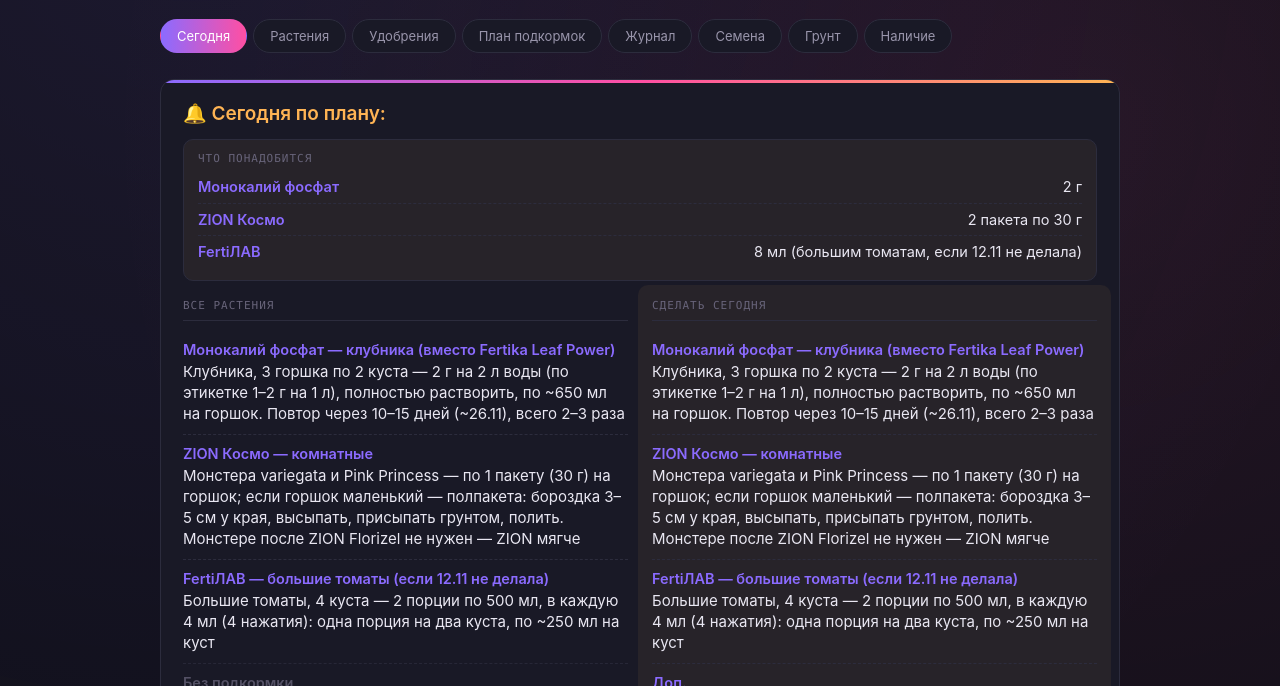
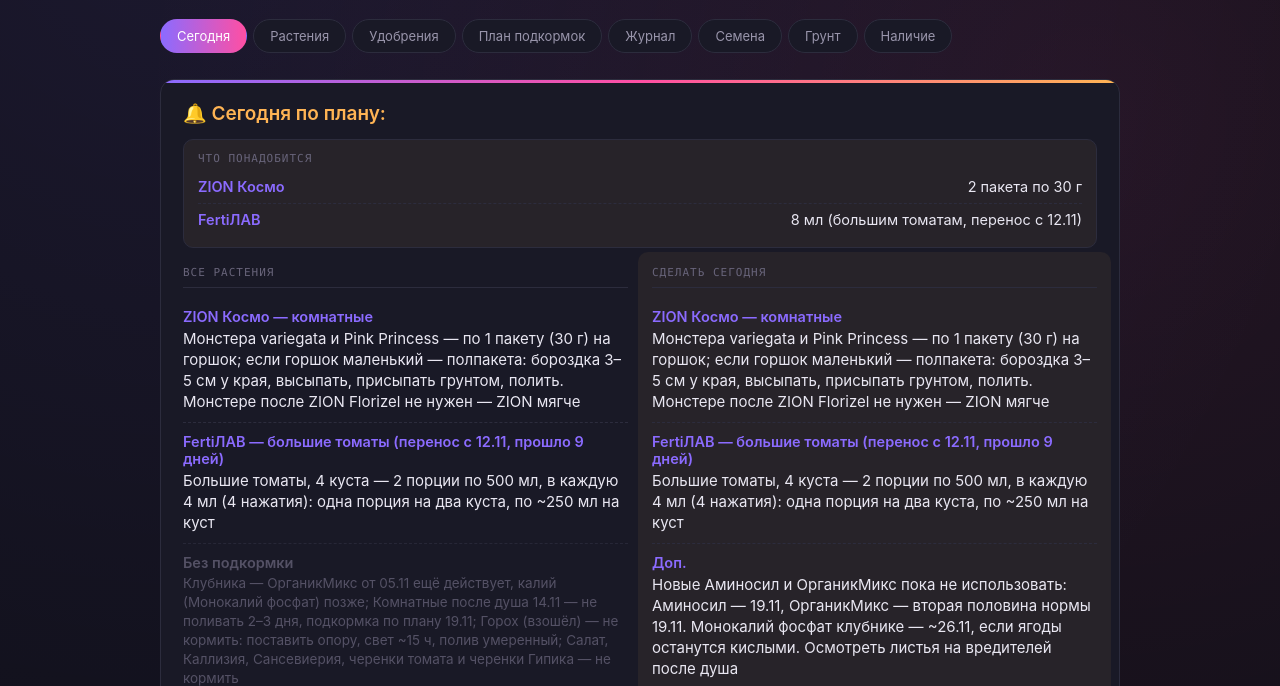
Before and after one commit to aA210199Aa/My-plants, a plain HTML site: page index.html in a window 1280 px wide. Shown: the part 114-800 px from the top of the page. Drawn offline with Linux system fonts and the light colour scheme.

Commit message:
14.11: клубнику сегодня не кормим (ОрганикМикс 05.11), 06.11 пропущено, 12.11 перенесено на 14.11, калий ~26.11
Co-Authored-By: Claude Sonnet 5.5 <noreply@anthropic.com>

```diff
--- a/index.html
+++ b/index.html
@@ -473,6 +473,7 @@ const PLANTS_SALAD = [
 
 const PLANTS_BERRIES = [
   {n:"Клубника (6 кустов)", loc:"Стеллаж", pot:"3 горшка по 5л, по 2 куста", state:"good", photos:["photos/strawberry-1.jpg","photos/strawberry-2.jpg","photos/strawberry-3.jpg"], photoDate:"03.11.2026", note:"Пересажены из стаканчиков в большие горшки, цветут, есть созревшая ягода. В одном горшке у куста сухая мохнатая розетка в центре — возможно, отмирает. Уточнено 04.11: 6 кустов, по 2 в каждом из трёх горшков по 5л. 05.11: в одном горшке один куст совсем маленький — по фото 03.11 низкий, с сухой «мохнатой» серединой и 2–3 листьями, рядом сильный сосед", history:[
+    {date:"14.11.2026", note:"Подкормку калием откладываем: ОрганикМикс от 05.11 ещё действует. Вторая половина ОрганикМикса 19.11, калий (Монокалий фосфат) ~26.11 при кислых ягодах"},
     {date:"05.11.2026", note:"В одном горшке куст совсем маленький (слабый) — срезаем цветоносы и подсохшие листья, даём окрепнуть"},
     {date:"05.11.2026", note:"Первый урожай: съедено 3 ягоды, кисловатые"},
     {date:"05.11.2026", note:"Подкормка ОрганикМикс: по 2 ст.л. на горшок (половина нормы), пакет закончился. Следующая ~20.12"},
@@ -631,16 +632,14 @@ const FERT_BIO = [
 const PLAN = [
   {date:"14.11.2026", status:"pending",
   need:[
-    {label:"Монокалий фосфат", val:"2 г"},
     {label:"ZION Космо", val:"2 пакета по 30 г"},
-    {label:"FertiЛАВ", val:"8 мл (большим томатам, если 12.11 не делала)"},
+    {label:"FertiЛАВ", val:"8 мл (большим томатам, перенос с 12.11)"},
   ],
   items:[
-    {label:"Монокалий фосфат — клубника (вместо Fertika Leaf Power)", val:"Клубника, 3 горшка по 2 куста — 2 г на 2 л воды (по этикетке 1–2 г на 1 л), полностью растворить, по ~650 мл на горшок. Повтор через 10–15 дней (~26.11), всего 2–3 раза"},
     {label:"ZION Космо — комнатные", val:"Монстера variegata и Pink Princess — по 1 пакету (30 г) на горшок; если горшок маленький — полпакета: бороздка 3–5 см у края, высыпать, присыпать грунтом, полить. Монстере после ZION Florizel не нужен — ZION мягче"},
-    {label:"FertiЛАВ — большие томаты (если 12.11 не делала)", val:"Большие томаты, 4 куста — 2 порции по 500 мл, в каждую 4 мл (4 нажатия): одна порция на два куста, по ~250 мл на куст"},
-    {label:"Без подкормки", val:"Комнатные после душа 14.11 — не поливать 2–3 дня, подкормка по плану 19.11; Горох (взошёл) — не кормить: поставить опору, свет ~15 ч, полив умеренный; Салат, Каллизия, Сансевиерия, черенки томата и черенки Гипика — не кормить"},
-    {label:"Доп.", val:"Новые Аминосил и ОрганикМикс пока не использовать: Аминосил — 19.11, ОрганикМикс — вторая половина нормы ~19–26.11. Осмотреть листья на вредителей после душа"},
+    {label:"FertiЛАВ — большие томаты (перенос с 12.11, прошло 9 дней)", val:"Большие томаты, 4 куста — 2 порции по 500 мл, в каждую 4 мл (4 нажатия): одна порция на два куста, по ~250 мл на куст"},
+    {label:"Без подкормки", val:"Клубника — ОрганикМикс от 05.11 ещё действует, калий (Монокалий фосфат) позже; Комнатные после душа 14.11 — не поливать 2–3 дня, подкормка по плану 19.11; Горох (взошёл) — не кормить: поставить опору, свет ~15 ч, полив умеренный; Салат, Каллизия, Сансевиерия, черенки томата и черенки Гипика — не кормить"},
+    {label:"Доп.", val:"Новые Аминосил и ОрганикМикс пока не использовать: Аминосил — 19.11, ОрганикМикс — вторая половина нормы 19.11. Монокалий фосфат клубнике — ~26.11, если ягоды останутся кислыми. Осмотреть листья на вредителей после душа"},
   ]},
   {date:"19.11.2026", status:"pending",
   need:[
@@ -652,13 +651,13 @@ const PLAN = [
     {label:"FertiЛАВ — томаты", val:"Большие томаты, 4 куста — 2 порции по 500 мл, в каждую 4 мл (4 нажатия): одна порция на два куста, по ~250 мл на куст<br>«Красная россыпь» (2 небольших куста) — 4 мл на 500 мл, по ~200 мл каждому (норма для рассады раз в 10–14 дней)"},
     {label:"FertiЛАВ — комнатные", val:"Хлорофитумы (2 горшка), Традесканция, Tradescantia spathacea, Драцена — по 2 мл (2 нажатия) на горшок, Плющ — 3 мл. 5 мл на 500 мл хватает на 2–3 горшка (по ~200 мл), всего понадобятся 3 порции. Растения под лампами — раз в 2 недели"},
     {label:"FertiЛАВ — Гипик", val:"Гипоэстес «Гипик» (на фитиле) — 2 мл на горшок, если листья окрепли; если нет — снова ~0,6 мл. Раствор лить сверху на землю, в резервуар удобрение не добавлять"},
-    {label:"ОрганикМикс — клубника", val:"Клубника, 3 горшка по 2 куста — ещё по 20 г на горшок, сухим в верхний слой, затем полить (вторая половина нормы: 05.11 внесено по 20 г на горшок, а норма 20 г на куст). Калий по Монокалий фосфату — повтор через 10–15 дней после 14.11"},
+    {label:"ОрганикМикс — клубника", val:"Клубника, 3 горшка по 2 куста — ещё по 20 г на горшок, сухим в верхний слой, затем полить (вторая половина нормы: 05.11 внесено по 20 г на горшок, а норма 20 г на куст). Калий (Монокалий фосфат, 2 г на 2 л воды) — не в один день с ОрганикМиксом, около 26.11, если ягоды останутся кислыми"},
     {label:"Florizel Тропические", val:"Philodendron Pink Princess, Фикус бонсай (толстый ствол), Фикус Бенджамина, Филодендрон зелёный — 5 мл на 500 мл, по ~100 мл на растение<br>Монстера variegata — если 14.11 внесён ZION, Florizel ей не нужен; если нет — половинная доза: 100 мл этого раствора разбавить 100 мл чистой воды и полить ~150 мл"},
     {label:"Аминосил (раз в месяц)", val:"Комнатные (Хлорофитумы, Традесканция, Tradescantia spathacea, Драцена, Плющ) — 1 пакет «для декоративно-лиственных» (5 мл) на 1 л воды, по ~200 мл на горшок; можно вместе с FertiЛАВ. Первый раз 19.11, дальше раз в месяц"},
     {label:"Без подкормки", val:"Папоротник (его срок ~26.11–03.12, 1 мл), Салат, Горох, Каллизия, Сансевиерия (черенки в перлите), черенки томата и черенки Гипика — не кормить"},
     {label:"Доп.", val:"Брать FertiЛАВ только из новой бутылки (прозрачная жидкость, без хлопьев и плёнки); осмотр на вредителей и плесень"},
   ]},
-  {date:"12.11.2026", status:"pending",
+  {date:"12.11.2026", status:"moved",
   need:[
     {label:"FertiЛАВ", val:"8 мл (большим томатам)"},
   ],
@@ -667,7 +666,7 @@ const PLAN = [
     {label:"Без подкормки", val:"Все остальные — не кормить, их срок ~19.11: тропические, комнатные, сеянцы, клубника, салат, каллизия, сансевиерия, черенки"},
     {label:"Доп.", val:"Брать FertiЛАВ только из новой бутылки (проверить: прозрачная, без хлопьев); осмотр листьев и верха земли на плесень и вредителей"},
   ]},
-  {date:"06.11.2026", status:"pending",
+  {date:"06.11.2026", status:"missed",
   need:[
     {label:"Fertika Leaf Power", val:"1 г"},
   ],
@@ -787,6 +786,7 @@ const PLAN = [
 ];
 
 const JOURNAL = [
+  {d:"14.11.2026", who:"Клубника, томаты", action:"Уточнение: что не делали с 06.11", note:"После 06.11 ничего не делала. Клубнику кормили ОрганикМиксом 05.11 (по 20 г на горшок) — калий Fertika 06.11 не давали (запись 06.11 помечена пропущенной), монокалий сегодня тоже не нужен: ждём ~26.11. Большие томаты 12.11 не кормили — перенесено на 14.11 (прошло 9 дней после 05.11, норма 7–10)", status:"done"},
   {d:"14.11.2026", who:"Комнатные растения", action:"Тёплый душ", note:"Все комнатные растения помыты под тёплым душем (смыта пыль, механически убраны возможные вредители). Землю не заливать: пара дней без полива, потом по подсыханию. Осмотреть листья на клеща и трипсы", status:"done"},
   {d:"14.11.2026", who:"Горох", action:"Всходы", note:"Горох взошёл. Сорт, количество и место уточняются. Нужны опора и яркий свет, азот не нужен", status:"done"},
   {d:"14.11.2026", who:"Все растения", action:"Покупки получены", note:"Куплены и ещё не использованы: Монокалий фосфат (Буйские удобрения, 20 г), ZION Космо для комнатных (2–3 пакета по 30 г), Аминосил универсальный и для декоративно-лиственных (по 5 мл), ОрганикМикс для клубники, розовый спонж. Остаётся купить: биогумус, опору для гороха, мини-весы, Фитоверм", status:"done"},
@@ -918,7 +918,7 @@ const STOCK_SUBSTRATE = [
   {n:"ZION для овощей", have:true, meta:"Уже внесён, работает 3 года"},
   {n:"ZION для клубники", have:false, unsure:true, meta:"Нет на фото 05.11 — уточнить · Клубника, при посадке"},
   {n:"Древесная зола", have:false, unsure:true, meta:"Нет на фото 05.11 — уточнить · Томаты, овощи — плодоношение"},
-  {n:"ОрганикМикс для клубники и ягодных", have:true, meta:"Куплен 14.11, не использован: вторая половина нормы ~19–26.11 (ещё по 20 г на горшок), полный цикл ~20.12"},
+  {n:"ОрганикМикс для клубники и ягодных", have:true, meta:"Куплен 14.11, не использован: вторая половина нормы 19.11 (ещё по 20 г на горшок), полный цикл ~20.12"},
   {n:"ZION Космо для комнатных растений (30 г)", have:true, meta:"Куплено 14.11, 2–3 пакета; не использовано — монстере и Pink Princess"},
 ];
 const STOCK_MICRO = [
@@ -927,7 +927,7 @@ const STOCK_MICRO = [
   {n:"Лимонная кислота", have:true, meta:"Подкисление воды"},
   {n:"Корневин", have:false, unsure:true, meta:"Нет на фото 05.11 — уточнить · Черенки, пересадка"},
   {n:"Аминосил", have:true, meta:"Куплены 14.11 два вида (по 5 мл): универсальный и для декоративно-лиственных; не использованы"},
-  {n:"Калий: монофосфат калия или сернокислый калий", have:true, meta:"Куплен 14.11: Монокалий фосфат (Буйские удобрения, 20 г), P2O5 50% / K2O 33% — клубнике при плодах; не использован"},
+  {n:"Калий: монофосфат калия или сернокислый калий", have:true, meta:"Куплен 14.11: Монокалий фосфат (Буйские удобрения, 20 г), P2O5 50% / K2O 33% — клубнике при плодах; не использован, ~26.11 если ягоды останутся кислыми"},
   {n:"Лакмус (капли для pH)", have:true, meta:"Проверка кислотности"},
   {n:"Свежий лист (спрей 500 мл)", have:true, meta:"Протирка листьев; не удобрение"},
   {n:"Мини-весы на 0,01 г", have:false, meta:"3. Желательно: точно отмерять 1 г (магний, калий) вместо щепотки · Любые ювелирные: точность 0,01 г, до 100–200 г; производитель не важен"},
@@ -1001,6 +1001,7 @@ document.getElementById('view-today').classList.add('active');
 function statusBadge(s){
   if(s==='done') return '<span class="badge done">сделано</span>';
   if(s==='missed') return '<span class="badge missed">пропущено</span>';
+  if(s==='moved') return '<span class="badge pending">перенесено</span>';
   return '<span class="badge pending">ожидает</span>';
 }
 
```
